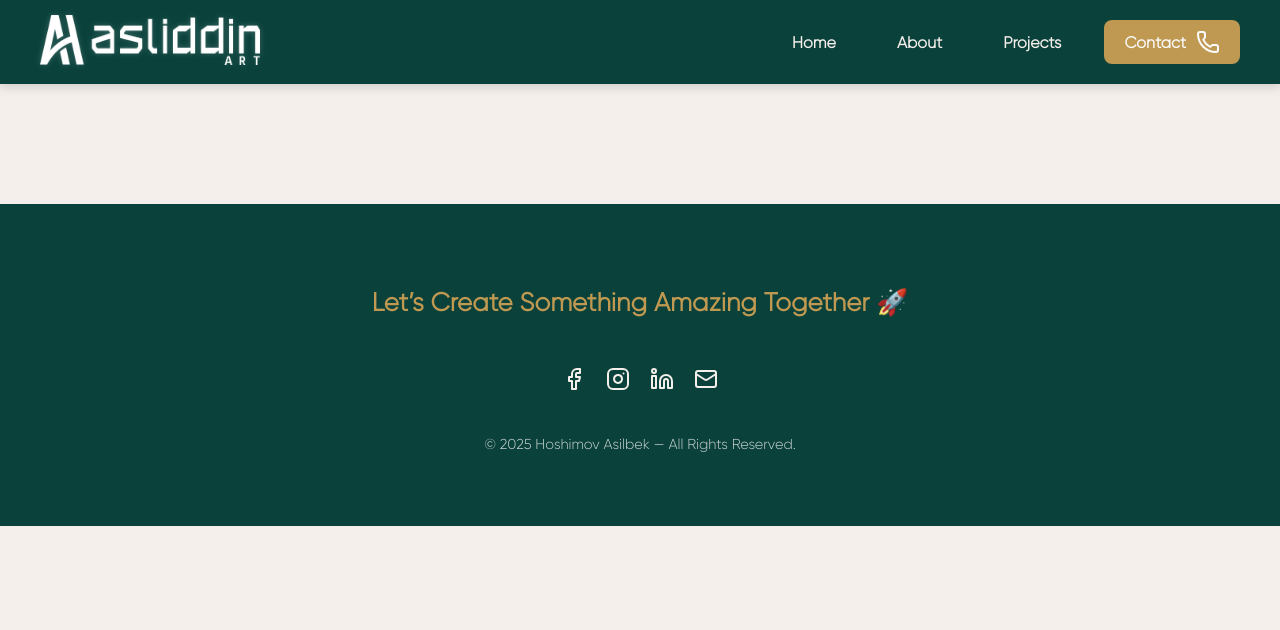
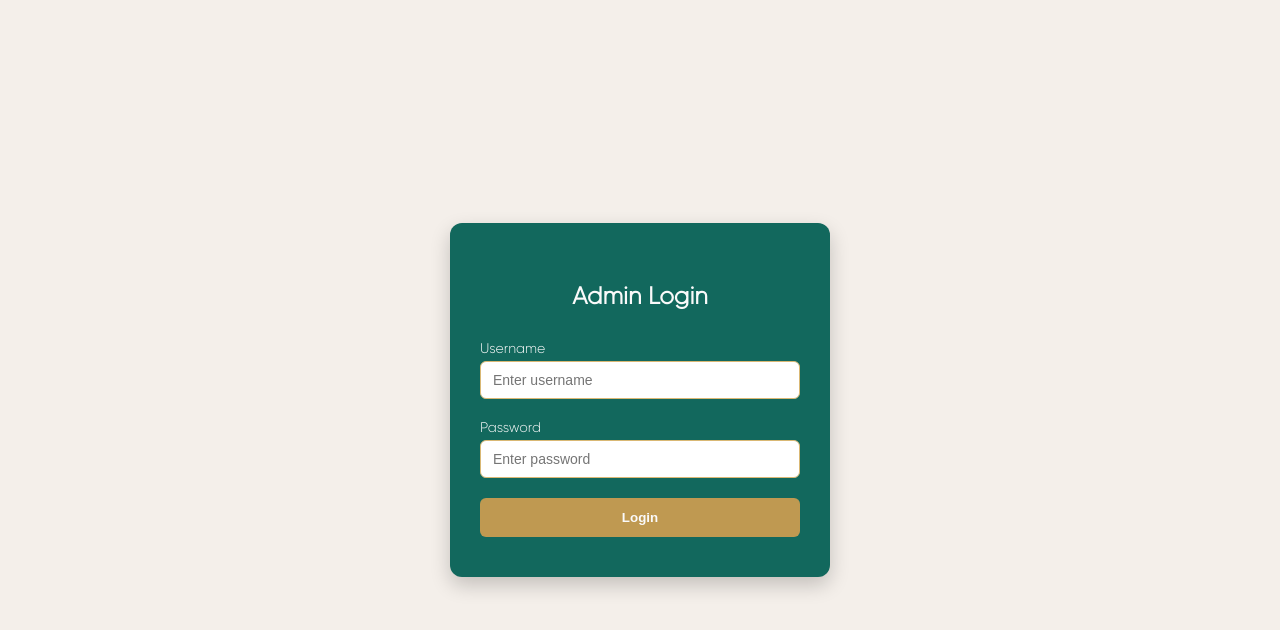
Before and after one commit to IdentityNulll/Asliddin-portfolio, a React (Vite) app: page /admin in a window 1280 px wide. Shown: the top 630 px of the page. Built offline with nearby package versions, Linux system fonts and the light colour scheme.

Commit message:
added not found and login

```diff
--- a/src/App.jsx
+++ b/src/App.jsx
@@ -1,7 +1,6 @@
 import { Routes, Route, useLocation } from "react-router-dom";
 import { AnimatePresence } from "framer-motion";
 import Header from "./components/header/Header";
-// import Arrows from "./components/arrow/Arrow";
 import Home from "./pages/home/Home";
 import About from "./pages/about/About";
 import Projects from "./pages/projects/Projects";
@@ -9,19 +8,28 @@ import "./theme/Theme.css";
 import Contact from "./pages/contact/Contact";
 import Footer from "./components/footer/Footer";
 import OneProject from "./pages/oneProject/OneProject";
+import Login from "./pages/admin/login/Login";
+import NotFound from "./components/notFound/NotFound";
 
 function App() {
+  const location = useLocation();
+
+  // hide header/footer on admin route
+  const hideLayout = location.pathname.startsWith("/admin");
+
   return (
     <>
-      <Header />
+      {!hideLayout && <Header />}
       <Routes>
+        <Route path="*" element={<NotFound/>}/>
         <Route path="/" element={<Home />} />
         <Route path="/about" element={<About />} />
         <Route path="/projects" element={<Projects />} />
         <Route path="/contact" element={<Contact />} />
-        <Route path="/projects/:id" element={<OneProject/>}/>
+        <Route path="/projects/:id" element={<OneProject />} />
+        <Route path="/admin" element={<Login />} />
       </Routes>
-      <Footer />
+      {!hideLayout && <Footer />}
     </>
   );
 }
--- /dev/null
+++ b/src/components/notFound/NotFound.css
@@ -0,0 +1,41 @@
+.notfound-container {
+  display: flex;
+  justify-content: center;
+  align-items: center;
+  height: 100vh;
+  background-color: var(--color-background);
+  text-align: center;
+  padding: 20px;
+}
+
+.notfound-content h1 {
+  font-size: 120px;
+  margin: 0;
+  color: var(--color-primary);
+}
+
+.notfound-content h2 {
+  font-size: 28px;
+  margin: 10px 0;
+  color: var(--color-accent);
+}
+
+.notfound-content p {
+  font-size: 16px;
+  margin-bottom: 30px;
+  color: var(--color-text);
+}
+
+.home-btn {
+  display: inline-block;
+  padding: 12px 25px;
+  background-color: var(--color-accent);
+  color: var(--color-text-light);
+  border-radius: 8px;
+  font-weight: bold;
+  transition: background 0.3s;
+}
+
+.home-btn:hover {
+  background-color: var(--color-accent-dark);
+}
--- /dev/null
+++ b/src/components/notFound/NotFound.jsx
@@ -0,0 +1,18 @@
+import React from "react";
+import { Link } from "react-router-dom";
+import "./NotFound.css";
+
+function NotFound() {
+  return (
+    <div className="notfound-container">
+      <div className="notfound-content">
+        <h1>404</h1>
+        <h2>Page Not Found</h2>
+        <p>Oops! The page you are looking for doesn’t exist.</p>
+        <Link to="/" className="home-btn">Go Back Home</Link>
+      </div>
+    </div>
+  );
+}
+
+export default NotFound;
--- /dev/null
+++ b/src/pages/admin/login/Login.css
@@ -0,0 +1,58 @@
+.login-container {
+  display: flex;
+  justify-content: center;
+  align-items: center;
+  height: 100vh;
+  background-color: var(--color-background);
+}
+
+.login-form {
+  background-color: var(--color-primary-light);
+  padding: 40px 30px;
+  border-radius: 12px;
+  box-shadow: 0 8px 20px rgba(0,0,0,0.2);
+  color: var(--color-text-light);
+  width: 320px;
+  display: flex;
+  flex-direction: column;
+  gap: 20px;
+}
+
+.login-form h2 {
+  text-align: center;
+  margin-bottom: 10px;
+}
+
+.login-form label {
+  display: flex;
+  flex-direction: column;
+  font-size: 14px;
+  font-weight: 500;
+}
+
+.login-form input {
+  margin-top: 5px;
+  padding: 10px 12px;
+  border-radius: 6px;
+  border: 1px solid var(--color-accent-light);
+  font-size: 14px;
+}
+
+.login-form input:focus {
+  outline: none;
+  border-color: var(--color-accent);
+  box-shadow: 0 0 5px var(--color-accent-light);
+}
+
+.login-form button {
+  padding: 12px;
+  border: none;
+  border-radius: 6px;
+  font-weight: bold;
+  cursor: pointer;
+  transition: background 0.3s;
+}
+
+.login-form button:hover {
+  background-color: var(--color-accent-dark);
+}
--- /dev/null
+++ b/src/pages/admin/login/Login.jsx
@@ -0,0 +1,44 @@
+import React, { useState } from "react";
+import "./Login.css";
+
+function Login() {
+  const [username, setUsername] = useState("");
+  const [password, setPassword] = useState("");
+
+  const handleSubmit = (e) => {
+    e.preventDefault();
+    console.log("Logging in:", { username, password });
+    // TODO: call backend API to login
+  };
+
+  return (
+    <div className="login-container">
+      <form className="login-form" onSubmit={handleSubmit}>
+        <h2>Admin Login</h2>
+        <label>
+          Username
+          <input
+            type="text"
+            value={username}
+            onChange={(e) => setUsername(e.target.value)}
+            placeholder="Enter username"
+            required
+          />
+        </label>
+        <label>
+          Password
+          <input
+            type="password"
+            value={password}
+            onChange={(e) => setPassword(e.target.value)}
+            placeholder="Enter password"
+            required
+          />
+        </label>
+        <button type="submit">Login</button>
+      </form>
+    </div>
+  );
+}
+
+export default Login;
```
